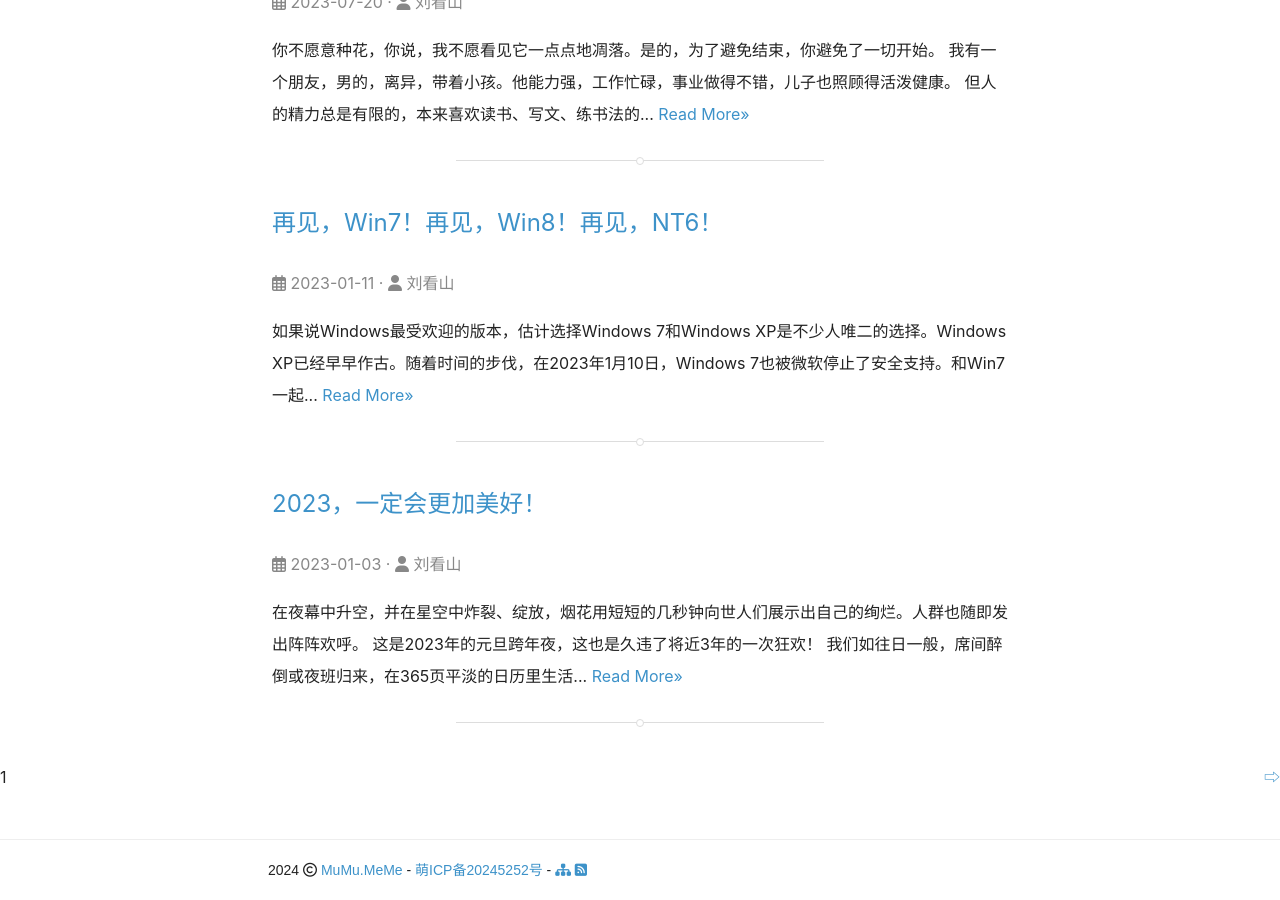
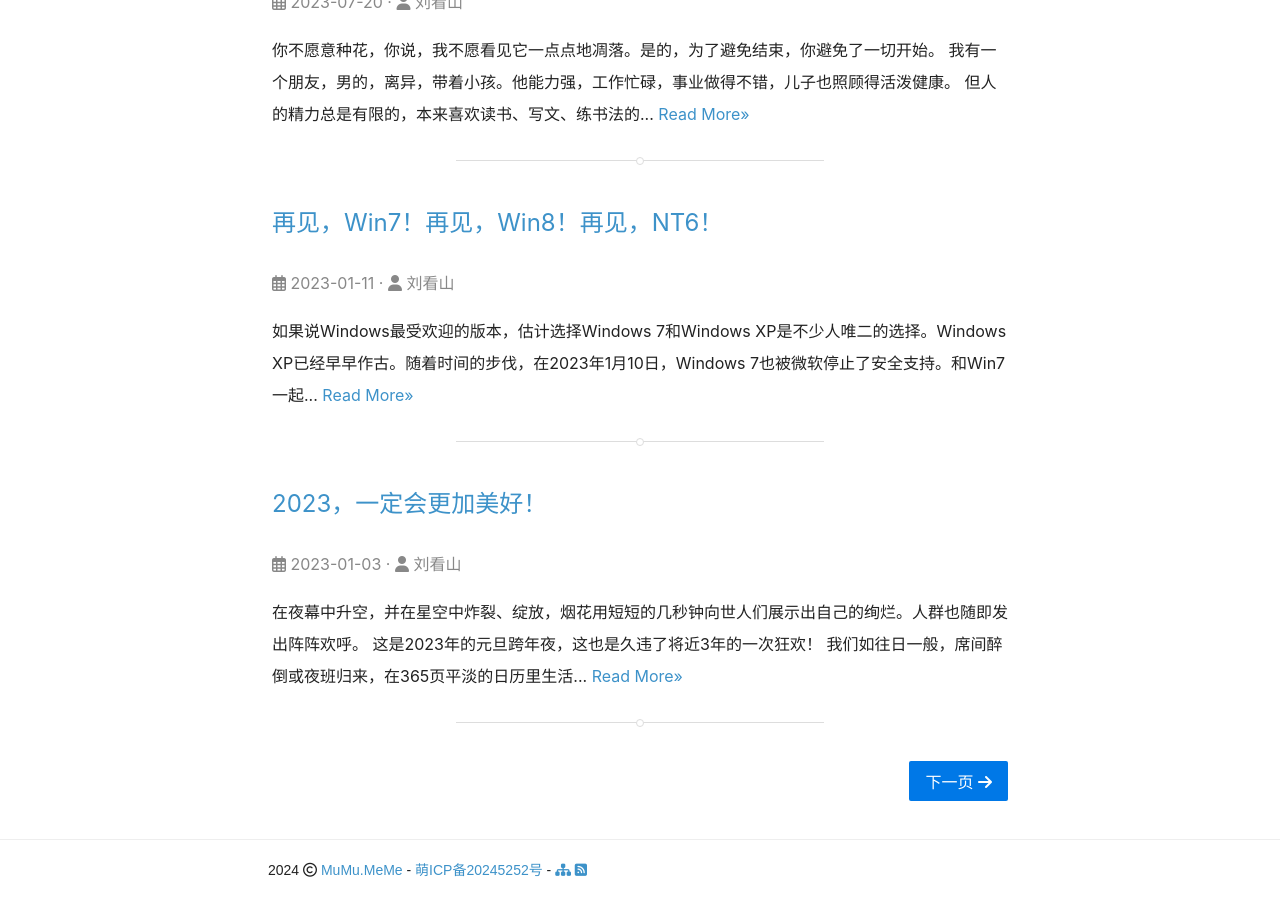
Before and after one commit to bearfm/bearfm.github.io, a Jekyll site: the page built from index.html, in a window 1280 px wide and 900 px high, scrolled down 994 px. Built offline with Jekyll 4.4.1, drawn with Linux system fonts in a browser that asks for light colours; nearby versions of some CDN libraries; some web fonts are replaced; the list of posts is cut into pages by our own code.

Commit message:
增加页码

```diff
--- a/_layouts/post.html
+++ b/_layouts/post.html
@@ -13,12 +13,13 @@ layout: default
 		</div>
 		{{ content }}
 	</div>
+	<div class="none">沐沐濹濹(mumu.meme)</div>
 	<div class="pagination">
 		{% if page.next.url %}
-		<div class="none">沐沐濹濹(mumu.meme)</div><a href="{{ page.next.url | prepend: site.baseurl }}" class="left arrow">« 上一篇</a>
+		<a class="pure-button left" href="{{ page.next.url | prepend: site.baseurl }}"><i class="fa-solid fa-arrow-left"></i> 上一篇</a>
 		{% endif %}
 		{% if page.previous.url %}
-		<a href="{{ page.previous.url | prepend: site.baseurl }}" class="right arrow">下一篇 »</a><div class="none">沐沐濹濹(mumu.meme)</div>
+		<a class="pure-button right" href="{{ page.previous.url | prepend: site.baseurl }}">下一篇  <i class="fa-solid fa-arrow-right"></i></a>
 		{% endif %}
 	</div>
 	<div class="pagination"></div>
--- a/index.html
+++ b/index.html
@@ -15,13 +15,12 @@ layout: default
       <div class="none">沐沐濹濹(mumu.meme)</div>
    <span class="justify-center"><span class="brpr"></span></span>
   {% endfor %}
+  <div class="pagination">
+    {% if paginator.previous_page %}
+      <a class="pure-button pure-button-primary left" href="{{ paginator.previous_page_path | prepend: site.baseurl }}"><i class="fa-solid fa-arrow-left"></i> 上一页</a>
+    {% endif %}
+    {% if paginator.next_page %}
+      <a class="pure-button pure-button-primary right" href="{{ paginator.next_page_path | prepend: site.baseurl }}">下一页 <i class="fa-solid fa-arrow-right"></i></a>
+    {% endif %}
+  </div>
 </div>
-<div class="pagination">
-  {% if paginator.previous_page %}
-    <a href="{{ paginator.previous_page_path | prepend: site.baseurl }}" class="left">⇦</a>
-  {% endif %}
-  {% if paginator.next_page %}
-    <a href="{{ paginator.next_page_path | prepend: site.baseurl }}" class="right">⇨</a>
-  {% endif %}
-  <span>{{ paginator.page }}</span>
-</div>
```
